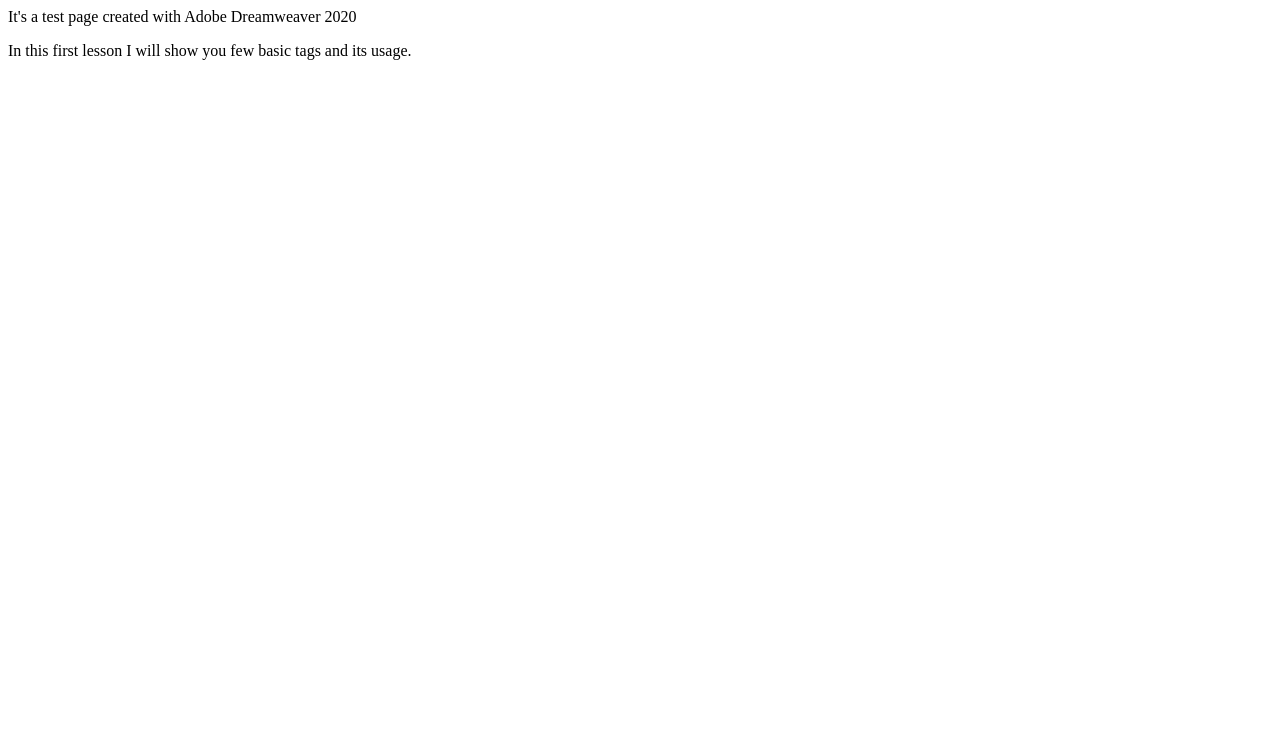
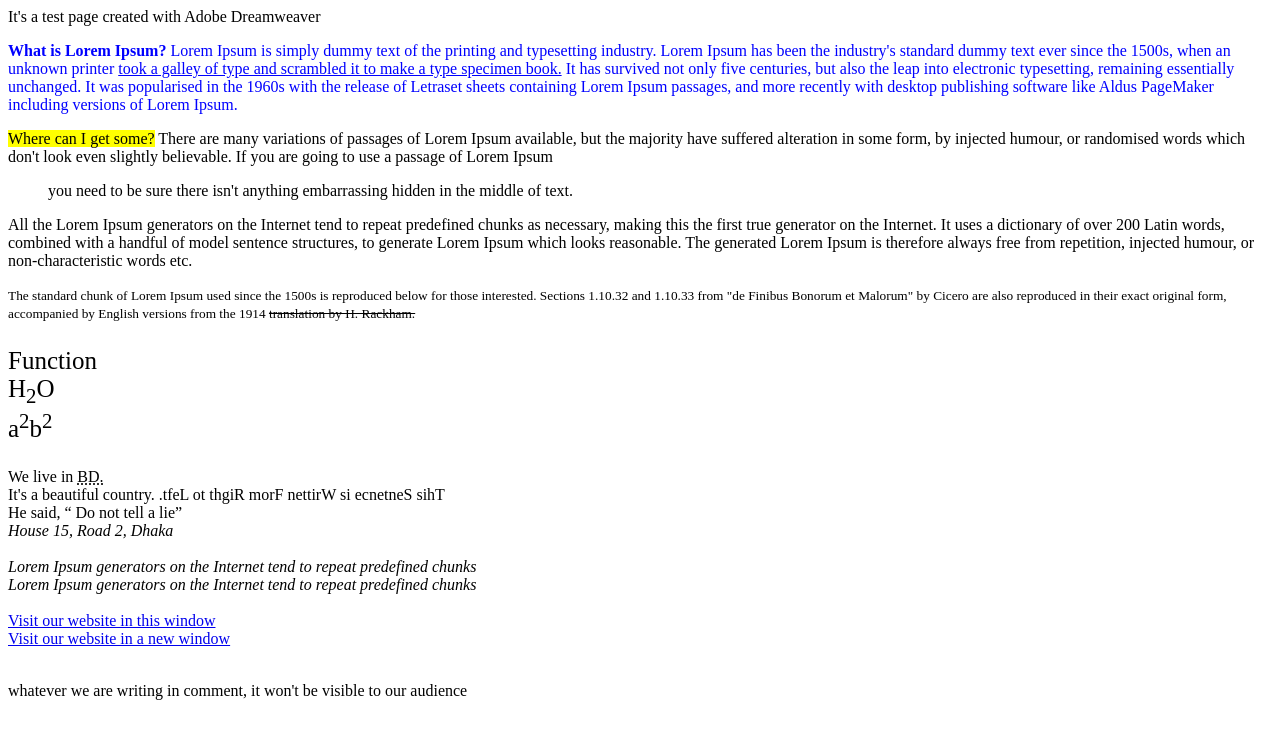
Before and after one commit to MNINiro/Bootstraps, a plain HTML site: page index.html in a window 1280 px wide. Drawn offline with Linux system fonts and the light colour scheme.

Commit message:
2nd commit

```diff
--- a/index.html
+++ b/index.html
@@ -6,8 +6,58 @@
 </head>
 
 <body>
-It's a test page created with Adobe Dreamweaver 2020
-	<p> In this first lesson I will show you few basic tags and its usage.
+It's a test page created with Adobe Dreamweaver
+	<p style="color: blue"> <b>What is Lorem Ipsum?</b>
+Lorem Ipsum is simply dummy text of the printing and typesetting industry.
+Lorem Ipsum has been the industry's standard dummy text ever since the 1500s, when an unknown printer
+<ins>took a galley of type and scrambled it to make a type specimen book.</ins> It has survived not only five centuries,
+but also the leap into electronic typesetting, remaining essentially unchanged. It was popularised in the
+1960s with the release of Letraset sheets containing Lorem Ipsum passages, and more recently with desktop
+publishing software like Aldus PageMaker including versions of Lorem Ipsum.
 	</p>
+
+	<p>	<mark>Where can I get some?</mark>
+There are many variations of passages of Lorem Ipsum available, but the majority have suffered alteration in some form,
+by injected humour, or randomised words which don't look even slightly believable. If you are going to use a passage of
+Lorem Ipsum
+<blockquote> you need to be sure there isn't anything embarrassing hidden in the middle of text.
+</blockquote> All the Lorem Ipsum generators on the Internet tend to repeat predefined chunks as necessary, making this the first true generator on the Internet.
+It uses a dictionary of over 200 Latin words, combined with a handful of model sentence structures, to generate Lorem Ipsum
+which looks reasonable. The generated Lorem Ipsum is therefore always free from repetition, injected humour, or non-characteristic words etc.
+ </p>
+
+	<p> <small> The standard chunk of Lorem Ipsum used since the 1500s is reproduced below for those interested.
+		Sections 1.10.32 and 1.10.33 from "de Finibus Bonorum et Malorum" by Cicero are also reproduced in their exact
+		original form, accompanied by English versions from the 1914 <del> translation by H. Rackham.</del></small>
+	</p>
+
+	<p style="font-size: 25px"> Function <br>
+		H<sub>2</sub>O
+		<br>
+		a<sup>2</sup>b<sup>2</sup>
+	</p>
+
+We live in <abbr title="Bangladesh">BD.</abbr> <br>It's a beautiful country.
+<bdo dir="rtl"> This Sentence is Written From Right to Left.</bdo>
+<br>He said, <q> Do not tell a lie</q>
+<br>
+<address> House 15, Road 2, Dhaka </address>
+<br>
+<i>Lorem Ipsum generators on the Internet tend to repeat predefined chunks</i>
+<br>
+<cite> Lorem Ipsum generators on the Internet tend to repeat predefined chunks</cite>
+<br><br>
+<a href="https://www.incis.info"> Visit our website in this window </a>
+<br>
+<a href="https://www.incis.info" target="_blank"> Visit our website in a new window </a>
 </body>
+<br><br>
+
+<!-- It's start comment -->
+<p> whatever we are writing in comment, it won't be visible to our audience</p>
+<!-- It's end comment
+Nothing will be displayed on the browser
+-->
+<br>
+
 </html>
```
